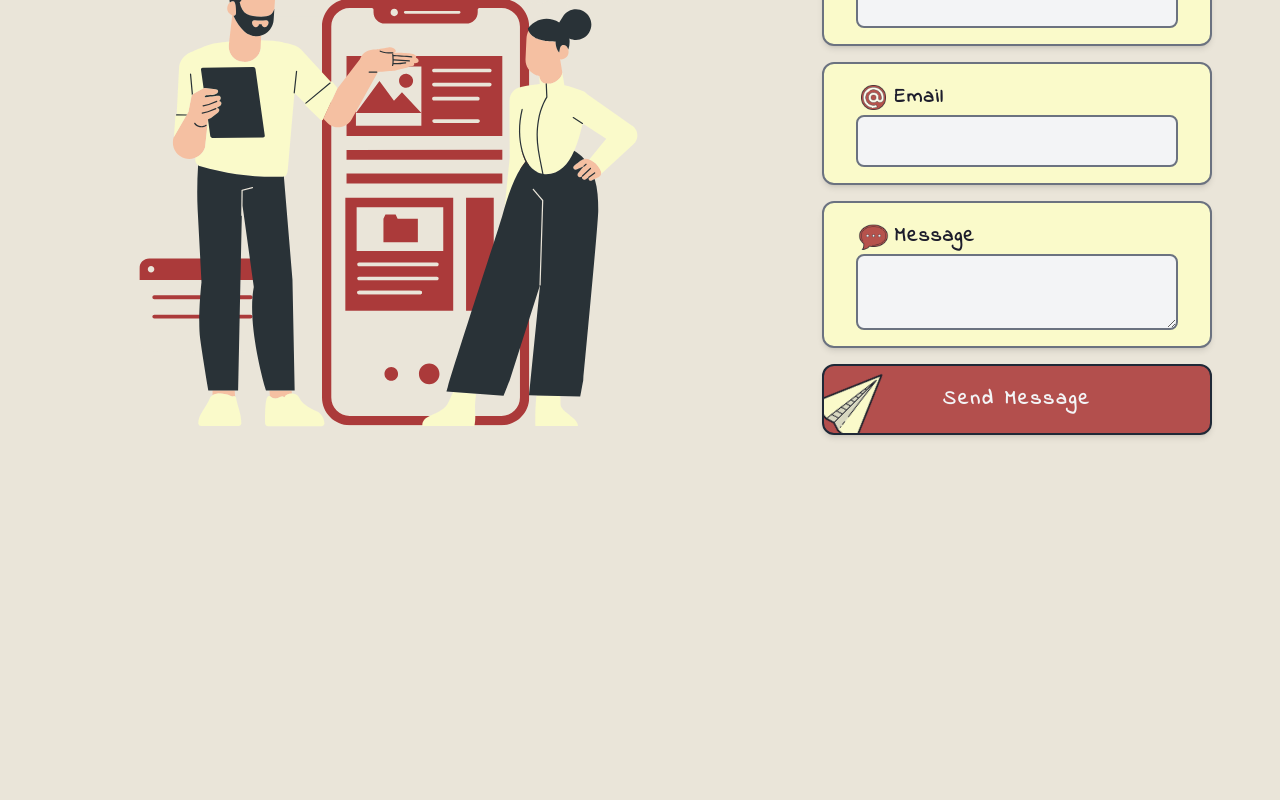
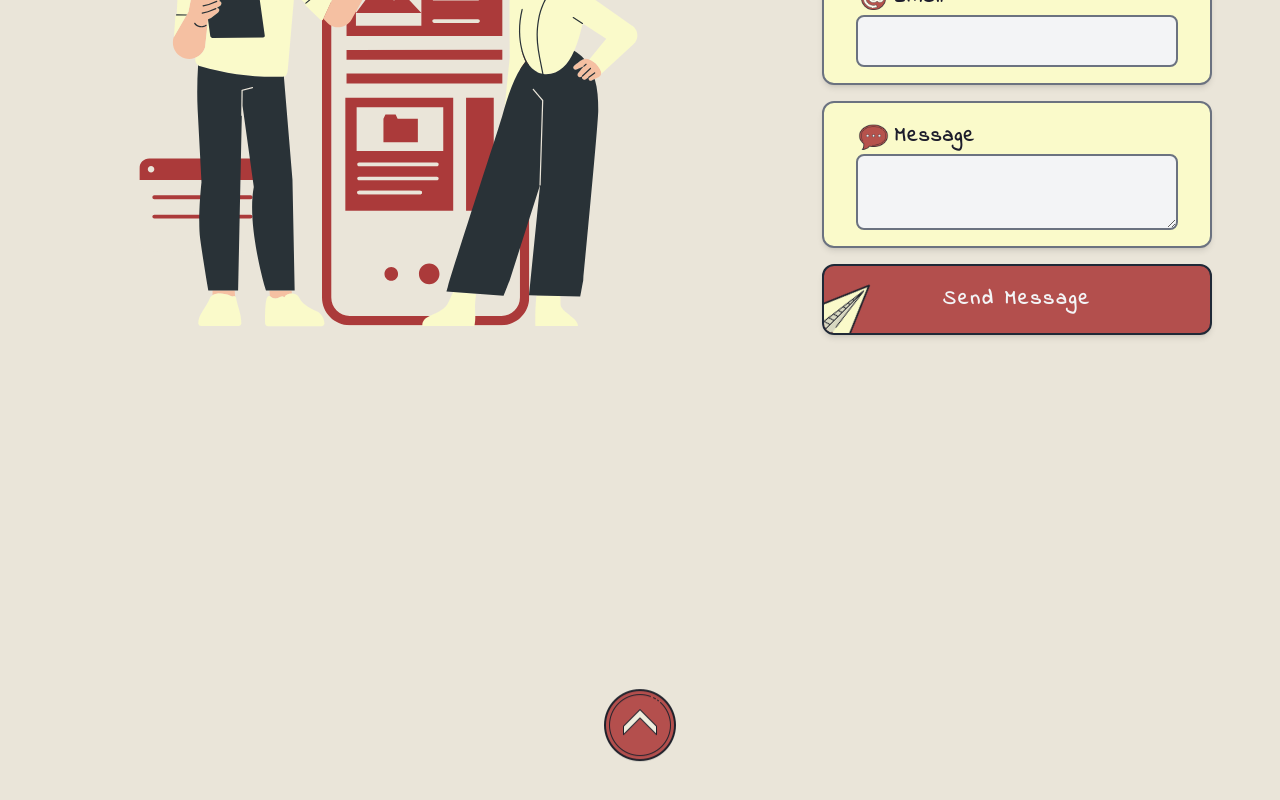
Before and after one commit to Jcarloluna/Eportfolio, a Next.js app: page / in a window 1280 px wide. Shown: the part 5726-6526 px from the top of the page. Before the commit the page ends 6356 px from the top, so only its background shows below. Built offline with nearby package versions, Linux system fonts and the light colour scheme.

Commit message:
EP_bugfix/contactsdiv

```diff
--- a/components/Contact.tsx
+++ b/components/Contact.tsx
@@ -66,7 +66,7 @@ export const Contact: React.FC<{}> = () => {
     <section
       ref={contactsRef}
       id="contact"
-      className="w-full min-h-fit h-auto py-40 flex flex-col mb-[60px] "
+      className=" w-full min-h-[100%] py-40 flex flex-col mb-[60px] "
     >
       <div className="max-w-[1240px] m-auto px-2 py-8 w-full ">
         <h1
@@ -84,7 +84,7 @@ export const Contact: React.FC<{}> = () => {
 
         <div
           ref={contactsLinksRef}
-          className=" h-[250px] m:h-[150px] w-full mt-8 itemsfont-indie grid grid-cols-2 md:grid-cols-4 flex-row items-center justify-evenly tracking-widest px-4 mb-14 md:mb-0"
+          className=" h-auto m:h-[150px] w-full mt-8 itemsfont-indie grid grid-cols-2 md:grid-cols-4 flex-row items-center justify-evenly tracking-widest px-4 mb-14 md:mb-0"
         >
           <Link
             href={"https://github.com/Jcarloluna"}
@@ -155,7 +155,7 @@ export const Contact: React.FC<{}> = () => {
         </div>
         <div ref={contactsMessageRef}>
           <div
-            className={`duration-[2000ms] grid grid-cols-1 md:grid-cols-5 flex-row-reverse pb-12 max-h-[500px] md:gap-8 ${
+            className={`duration-[2000ms] grid grid-cols-1 md:grid-cols-5 flex-row-reverse pb-12 md:gap-8 ${
               isMessageVisible
                 ? "translate-x-[0px]"
                 : "translate-x-[500px] opacity-0"
@@ -236,7 +236,7 @@ export const Contact: React.FC<{}> = () => {
                     </div>
                     <button
                       disabled={isMessageLoading}
-                      className={`group hover:bg-[#862f2fdf] duration-500 overflow-hidden font-indie tracking-widest text-2xl w-full p-4 text-gray-100 mt-4 border-2 border-gray-800  grid grid-cols-12 justify-between items-center ${
+                      className={`relative group hover:bg-[#862f2fdf] duration-500 overflow-hidden font-indie tracking-widest text-2xl w-full p-4 text-gray-100 mt-4 border-2 border-gray-800  grid grid-cols-12 justify-between items-center ${
                         isMessageLoading
                           ? "bg-[#ad5959df] cursor-wait "
                           : "bg-[#ab3a3adf] " + " "
@@ -246,14 +246,16 @@ export const Contact: React.FC<{}> = () => {
                         <h4>Send Message</h4>
                       </span>
                       <span className="col-span-2 justify-end flex">
+                        <div className="relative duration-700 lg:translate-x-[-950%] lg:group-hover:translate-x-[0%] lg:rotate-[-45deg] lg:-translate-y-[-30%] group-hover:translate-y-[0%] lg:scale-[2.5] group-hover:scale-[1.2] group-hover:rotate-0">
                           <Image
                             src="/assets/contactsIcon/iconSent2.png"
                             alt="Image"
                             width={25}
                             height={25}
                             layout="responsive"
-                          className="max-h-[35px] max-w-[35px] duration-700 translate-x-[-320px] rotate-[-45deg] scale-[2.5] group-hover:scale-[1.2] group-hover:rotate-0 group-hover:translate-x-0"
+                            className=" min-h-[50px] min-w-[50px] md:min-h-[35px] md:min-w-[35px] md:max-h-[35px] md:max-w-[35px] "
                           />
+                        </div>
                       </span>
                     </button>
                   </div>
--- a/components/SlideUp.tsx
+++ b/components/SlideUp.tsx
@@ -4,7 +4,7 @@ import Image from "next/image";
 
 export const SlideUp: React.FC<{}> = () => {
   return (
-    <div className="my-24 h-[100px] w-[full] flex items-center justify-center px-28 ">
+    <div className="mb-24 h-[100px] w-[full] flex items-center justify-center px-28 ">
       <ReactLink
         to={"home"}
         className="cursor-pointer"
--- a/pages/index.tsx
+++ b/pages/index.tsx
@@ -26,7 +26,7 @@ const Home = () => {
       <Projects />
       <Contact />
 
-      {/* <SlideUp /> */}
+      <SlideUp />
     </div>
   );
 };
```
Lines whose indentation alone changed are shown as unchanged.
